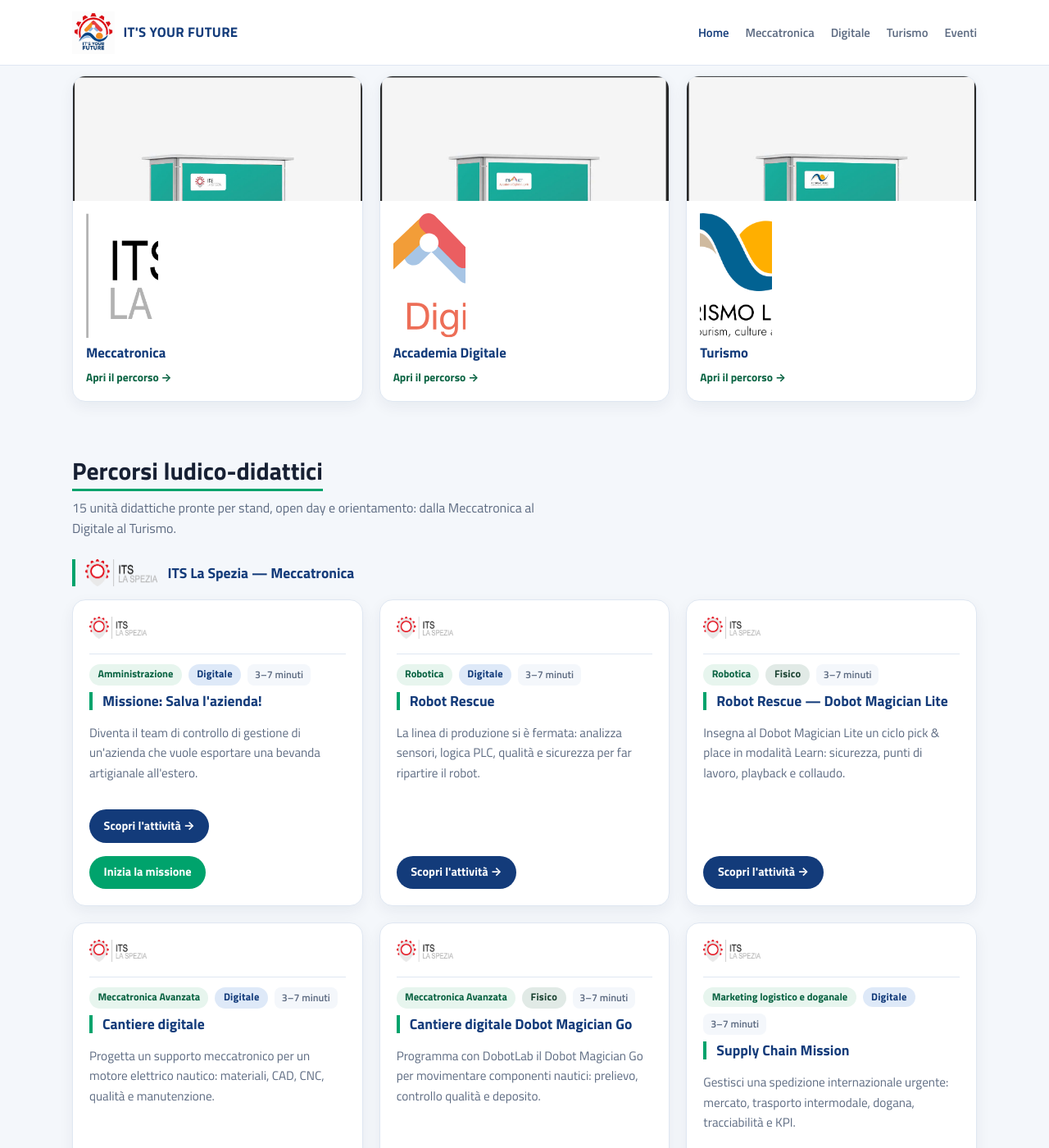
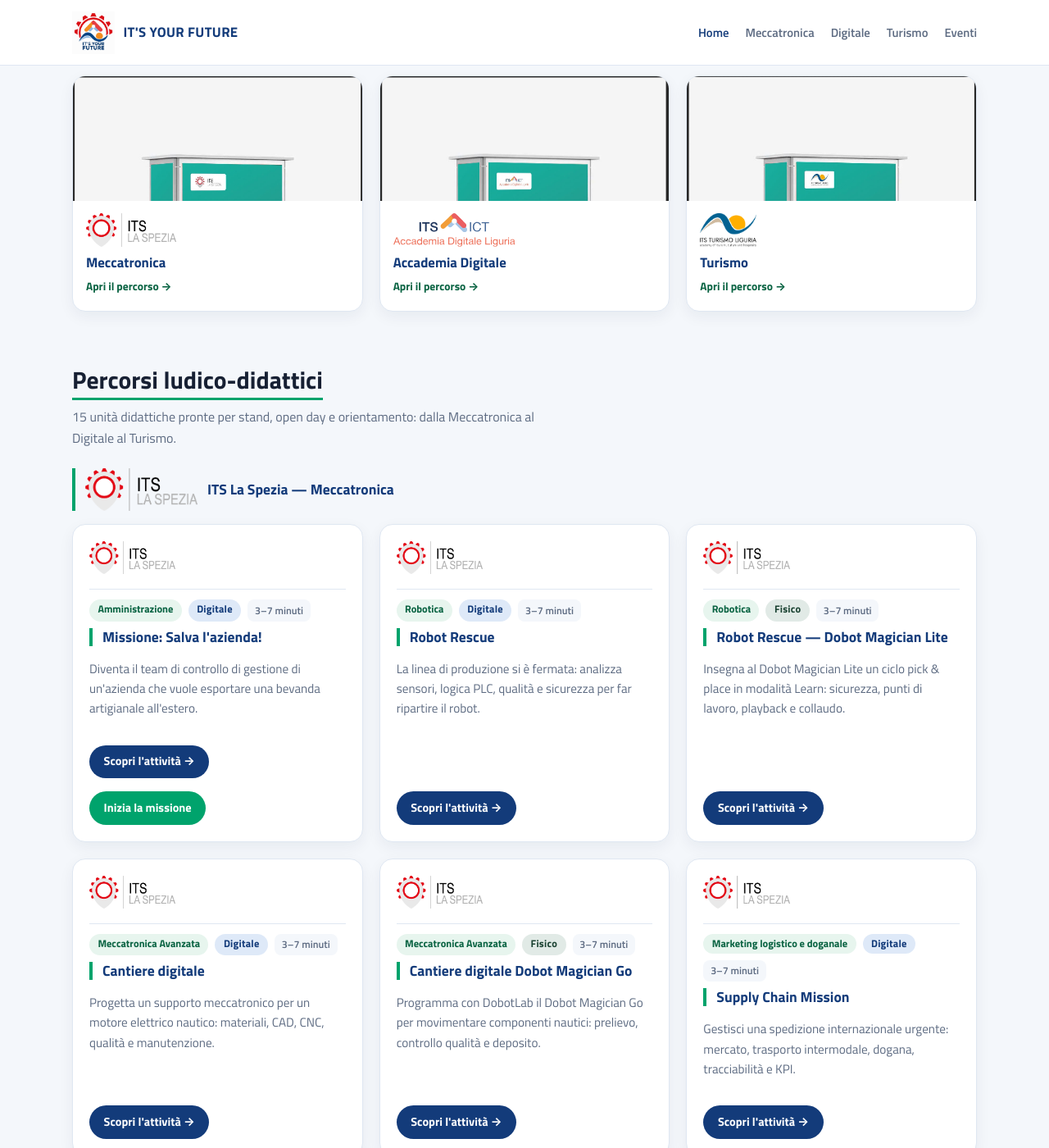
Before and after one commit to vongomben/its-your-future, a Jekyll site: the page built from index.html, in a window 1280 px wide and 1400 px high, scrolled down 1011 px. Shown: the whole window at 82% size. Built offline with Jekyll 4.4.1, drawn with Linux system fonts in a browser that asks for light colours.

Commit message:
Scale non-square ITS logos so they fit inside the homepage path cards.
Co-authored-by: Cursor <cursoragent@cursor.com>

```diff
--- a/_sass/_components.scss
+++ b/_sass/_components.scss
@@ -95,13 +95,15 @@
 }
 
 .iyf-cat-logo--sm {
-  height: 1.65rem;
-  max-width: 5.5rem;
+  height: auto;
+  max-height: 2.5rem;
+  max-width: 100%;
 }
 
 .iyf-cat-logo--md {
-  height: 2.1rem;
-  max-width: 7rem;
+  height: auto;
+  max-height: 3.25rem;
+  max-width: 100%;
 }
 
 .iyf-cat-logo-link {
@@ -509,12 +511,21 @@
     color: $ink;
   }
 
-  img {
+  &__foto {
     width: 100%;
     height: 9.5rem;
     object-fit: cover;
     object-position: center top;
     display: block;
+  }
+
+  .iyf-cat-logo {
+    width: auto;
+    max-width: 100%;
+    height: auto;
+    max-height: 2.6rem;
+    object-fit: contain;
+    object-position: left center;
   }
 
   &__body {
--- a/index.html
+++ b/index.html
@@ -57,7 +57,7 @@ description: "Percorsi ludico-didattici ITS: corsi, materiali e attività per or
     {% assign info = site.data.gruppi[slug] %}
     <a class="iyf-percorso-tile" href="{{ '/' | append: slug | append: '/' | relative_url }}">
       {% if info.landing_img %}
-      <img src="{{ info.landing_img | relative_url }}" alt="" width="640" height="360" decoding="async">
+      <img class="iyf-percorso-tile__foto" src="{{ info.landing_img | relative_url }}" alt="" width="640" height="360" decoding="async">
       {% endif %}
       <span class="iyf-percorso-tile__body">
         {% include logo-categoria.html gruppo=slug size="sm" %}
```
